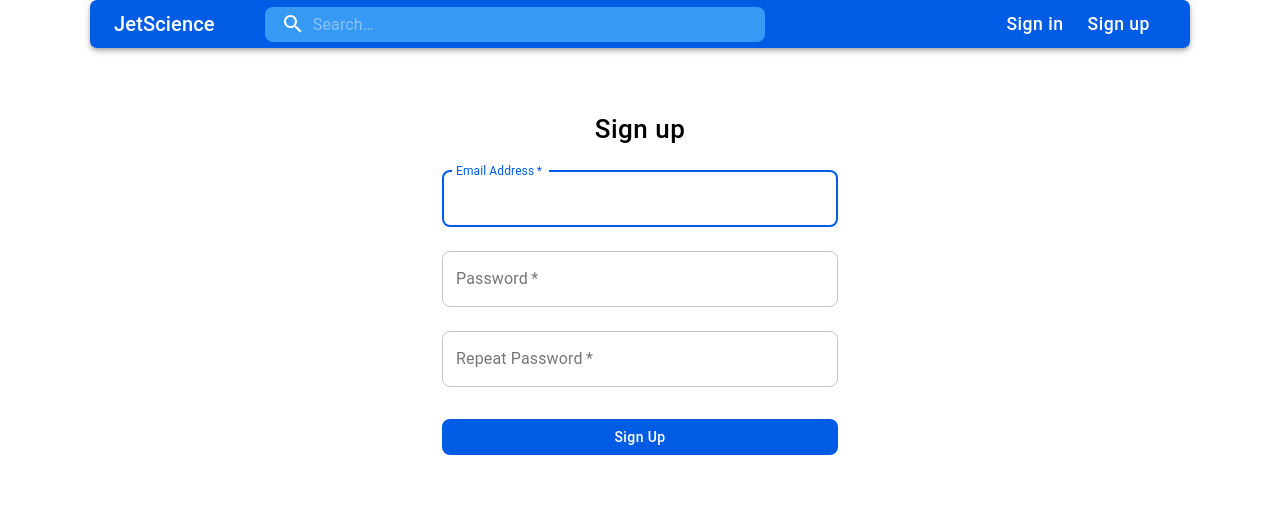
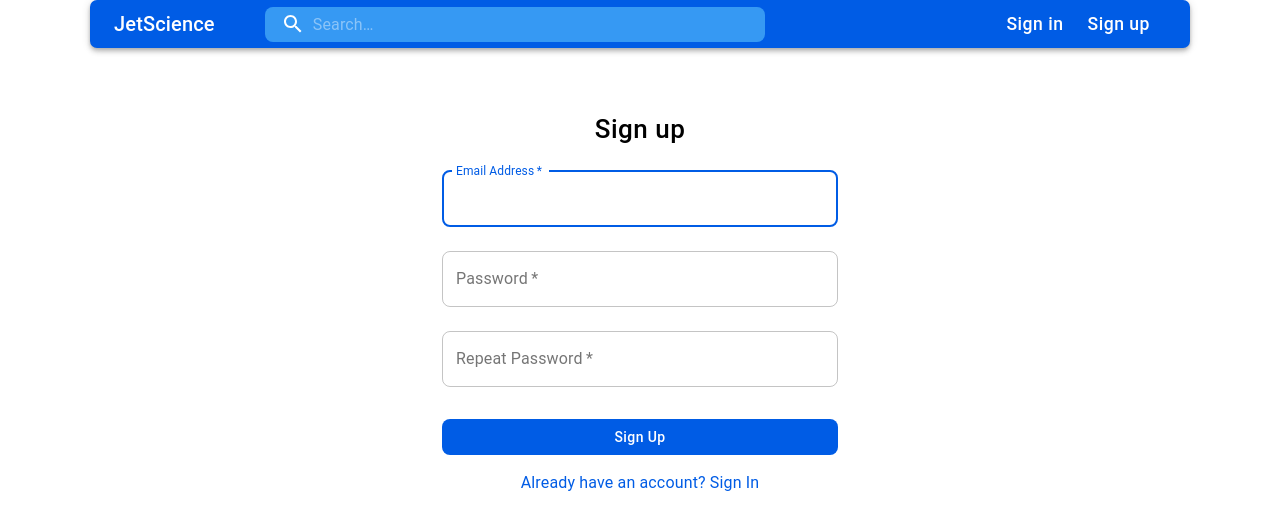
Before and after one commit to Borodin239/LifeScience, a React (Create React App) app: page /sign-up in a window 1280 px wide. Shown: the top 530 px of the page. Built offline with nearby package versions, Linux system fonts and the light colour scheme.

Commit message:
LS-42 Страница авторизации // add sign in link when signing up

```diff
--- a/src/components/sign-forms/signInForm.tsx
+++ b/src/components/sign-forms/signInForm.tsx
@@ -1,6 +1,5 @@
 import React from 'react';
 import Button from '@material-ui/core/Button';
-import Link from '@material-ui/core/Link';
 import Typography from '@material-ui/core/Typography';
 import {makeStyles} from '@material-ui/core/styles';
 import Container from '@material-ui/core/Container';
@@ -24,6 +23,10 @@ const useStyles = makeStyles((theme) => ({
     },
     signUp: {
         cursor: "pointer",
+        color: theme.palette.primary.main,
+        '&:hover': {
+            textDecoration: "underline",
+        },
     }
 }));
 
@@ -53,9 +56,9 @@ const SignInForm = () => {
                     >
                         Sign In
                     </Button>
-                    <Link onClick={handleSignUpClick} className={classes.signUp}>
+                    <Typography onClick={handleSignUpClick} className={classes.signUp}>
                         {"Don't have an account? Sign Up"}
-                    </Link>
+                    </Typography>
                 </form>
             </div>
         </Container>
--- a/src/components/sign-forms/signUpForm.tsx
+++ b/src/components/sign-forms/signUpForm.tsx
@@ -5,8 +5,11 @@ import Container from "@material-ui/core/Container";
 import {makeStyles} from "@material-ui/core/styles";
 import EmailTextField from "./text-fields/EmailTextField";
 import PasswordTextField from "./text-fields/PasswordTextField";
+import {useHistory} from "react-router-dom";
 
 const SignUpForm = () => {
+
+    const history = useHistory()
 
     const useStyles = makeStyles((theme) => ({
         paper: {
@@ -22,9 +25,20 @@ const SignUpForm = () => {
         submit: {
             margin: theme.spacing(3, 0, 2),
         },
+        signIn: {
+            cursor: "pointer",
+            color: theme.palette.primary.main,
+            '&:hover': {
+                textDecoration: "underline",
+            },
+        }
     }));
 
     const classes = useStyles();
+
+    const handleSignInClick = () => {
+        history.push("/sign-in")
+    }
 
     return <Container component="main" maxWidth="xs">
         <div className={classes.paper}>
@@ -45,6 +59,9 @@ const SignUpForm = () => {
                     Sign Up
                 </Button>
             </form>
+            <Typography onClick={handleSignInClick} className={classes.signIn}>
+                {"Already have an account? Sign In"}
+            </Typography>
         </div>
     </Container>
 }
```
